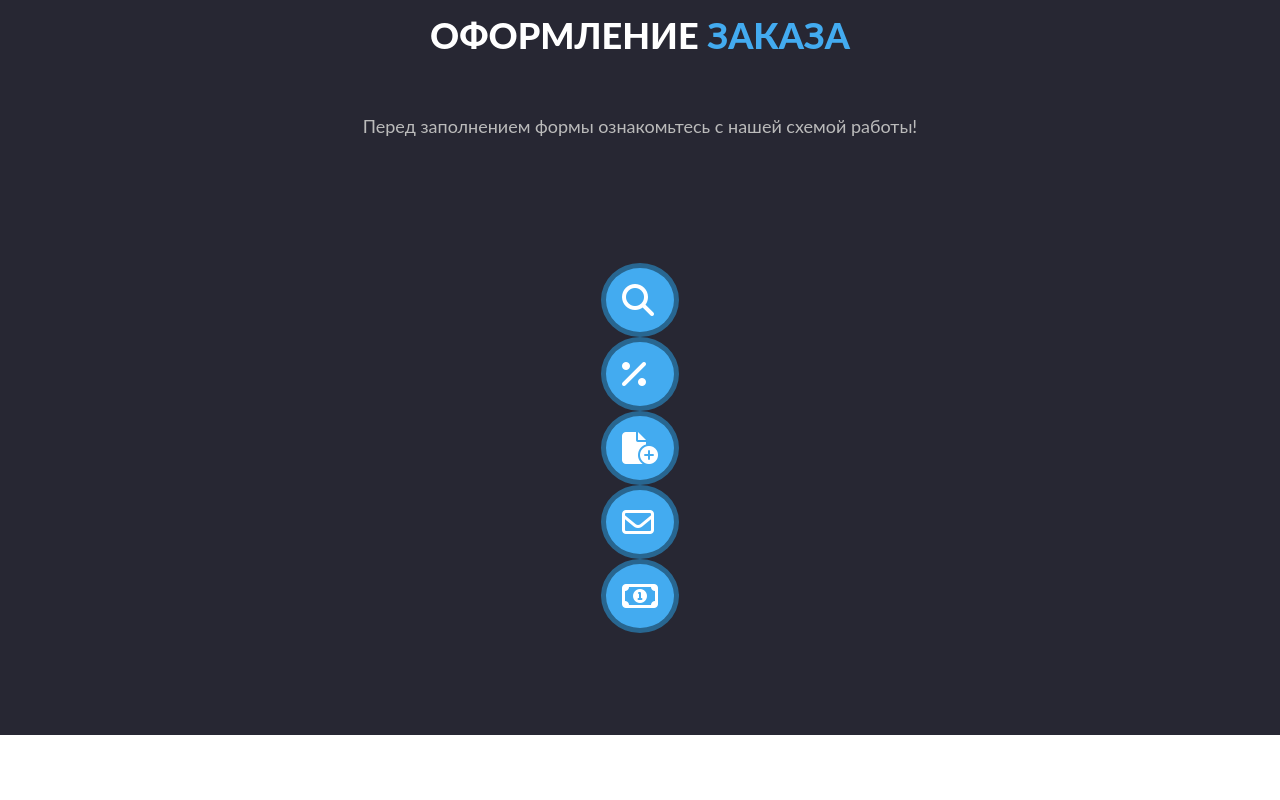
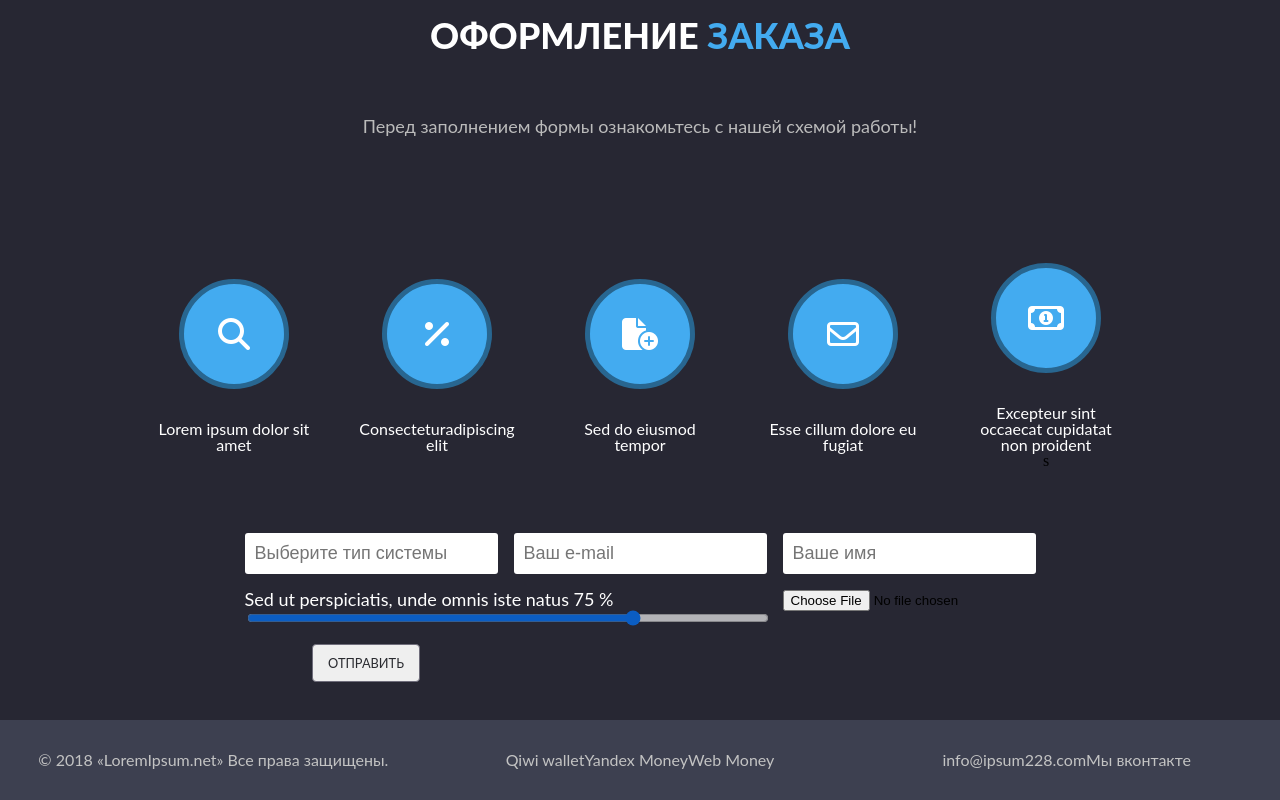
Before and after one commit to nemascha/star, a plain HTML site: page index.html in a window 1280 px wide. Shown: the part 931-1731 px from the top of the page. Before the commit the page ends 1666 px from the top, so only its background shows below. Drawn offline with Linux system fonts and the light colour scheme.

Commit message:
add footer

```diff
--- a/index.html
+++ b/index.html
@@ -42,16 +42,76 @@
                 <p class="booking-header">Оформление <span class="color-primary">Заказа</span></p>
                 <p class="booking-note">Перед заполнением формы ознакомьтесь с нашей схемой работы!</p>
                 <div class="scheme">
-                    <span class="icon-container"><i class="fa-solid fa-magnifying-glass"></i></span>
-                    <span class="icon-container"><i class="fa-solid fa-percent"></i></span>
-                    <span class="icon-container"><i class="fa-solid fa-file-circle-plus"></i></span>
-                    <span class="icon-container"><i class="fa-regular fa-envelope"></i></span>
-                    <span class="icon-container"><i class="fa-regular fa-money-bill-1"></i></span>
+                    <div class="icon-container">
+                        <div class="scheme-item">
+                            <span class="icon-content">
+                            <i class="fa-solid fa-magnifying-glass"></i>
+                        </span>
+                        <p class="scheme-description">Lorem ipsum dolor sit amet</p>
+                        </div>
+                    </div>
+                    <div class="icon-container">
+                        <div class="scheme-item">
+                            <span class="icon-content">
+                                <i class="fa-solid fa-percent"></i>
+                            </span>
+                            <p class="scheme-description">Сonsecteturadipiscing elit</p>
+                        </div>
+                    </div>
+                    <div class="icon-container">
+                        <div class="scheme-item">
+                            <span class="icon-content">
+                                <i class="fa-solid fa-file-circle-plus"></i>
+                            </span>
+                            <p class="scheme-description">Sed do eiusmod tempor</p>
+                        </div>
+                    </div>
+                    <div class="icon-container">
+                        <div class="scheme-item">
+                            <span class="icon-content">
+                                <i class="fa-regular fa-envelope"></i>
+                            </span>
+                            <p class="scheme-description">Esse cillum dolore eu fugiat</p>
+                        </div>
+                    </div>
+                    <div class="icon-container">
+                        <div class="scheme-item">
+                            <span class="icon-content">
+                                <i class="fa-regular fa-money-bill-1"></i>
+                            </span>
+                            <p class="scheme-description">Excepteur sint occaecat cupidatat non proident</p>s
+                        </div>
+                    </div>
+                </div>
+                <div>
+                    <form class="main-form" oninput="result.value=parseInt(slider.value)">
+                        <input id="system-name" class="input" type="text" name="system-name" placeholder="Выберите тип системы">
+                        <input id="system-name" class="input" type="text" name="system-name" placeholder="Ваш e-mail">
+                        <input id="system-name" class="input" type="text" name="system-name" placeholder="Ваше имя">
+                        <label for="range" class="slider-label">Sed ut perspiciatis, unde omnis iste natus
+                            <output name="result">75</output>
+                            <span>%</span>
+                        <input id="range" class="slider" type="range" name="slider" min="1" max="100" value="75" step="1">
+                        </label>
+                        <input id="file-upload" class="file-input" type="file" accept=".jpg, .jpeg, .png, .gif, .bmp, .doc, .docx, .xls, .xlsx, .txt, .tar, .zip, .7z, .7zip">
+                        <div class="submit-btn"><button type="submit" class="btn">Отправить</button></div>
+                    </form>
                 </div>
             </div>
         </div>
     </div>
     <div class="footer">
-
+        <div class="footer-container">
+            <span>© 2018 «LoremIpsum.net» Все права защищены.</span>
+        </div>
+        <div class="footer-container">
+            <span>Qiwi wallet</span>
+            <span>Yandex Money</span>
+            <span>Web Money</span>
+        </div>
+        <div class="footer-container">
+            <span>info@ipsum228.com</span>
+            <span>Мы вконтакте</span>
+        </div>
     </div>
 </body>
--- a/styles.css
+++ b/styles.css
@@ -209,14 +209,42 @@ html {
 
 .scheme {
 	margin: 5% 0;
+	display: flex;
+    justify-content: space-evenly;
+	flex-wrap: wrap;
+}
+
+.icon-content {
+	display: flex;
+	align-items: center;
+	justify-content: center;
+	width: 6.25rem;
+    height: 6.25rem;
+	background-color: var(--primary-color);
+	border: 5px solid #286690;
+	border-radius: 50%;
 }
 
 .icon-container {
-	display: block;
-	background-color: var(--primary-color);
-	border: 5px solid #286690;
-	border-radius: 50%;
-	padding: 1em;
+	display: flex;
+    align-items: center;
+    width: 15%;
+}
+
+.scheme-item {
+	display: flex;
+    flex-direction: column;
+    justify-content: center;
+    align-items: center;
+}
+
+.scheme-description {
+	color: white;
+	font-family: var(--main-font-family);
+	font-size: 1rem;
+	font-weight: 400;
+	margin-top: 2rem;
+	text-align: center;
 }
 
 .fa-solid {
@@ -228,3 +256,73 @@ html {
 	color: #FFFFFF;
 	font-size: 2em;
 }
+
+.main-form {
+	display: grid;
+	gap: 1rem;
+	grid-template-columns: repeat(3, 1fr);
+}
+
+.input {
+	border-radius: 3px;
+	font-size: 1.125rem;
+	border: none;
+	padding: 10px;
+}
+
+.submit-btn {
+	display: flex;
+	justify-content: center;
+}
+
+.slider-label {
+	font-family: var(--main-font-family);
+	color: white;
+	font-size: 1.125rem;
+	grid-column: span 2;
+}
+
+.slider {
+	opacity: 0.7;
+	width: 100%;
+}
+
+.slider:hover {
+    opacity: 1;
+}
+
+.slider::-webkit-slider-thumb {
+    -webkit-appearance: none;
+    appearance: none;
+    width: 25px;
+    height: 25px;
+    background: #4CAF50;
+    cursor: pointer;
+}
+
+.slider::-moz-range-thumb {
+    width: 25px;
+    height: 25px;
+    background: #4CAF50;
+    cursor: pointer;
+}
+
+.file-input {
+
+}
+
+.footer {
+	display: grid;
+	grid-template-columns: repeat(3, 1fr);
+    align-items: center;
+	height: 5rem;
+	width: 100%;
+	background-color: #3D4050;
+	font-family: var(--main-font-family);
+	color: #C3C3C3;
+}
+
+.footer-container {
+	display: flex;
+	justify-content: center;
+}
```
